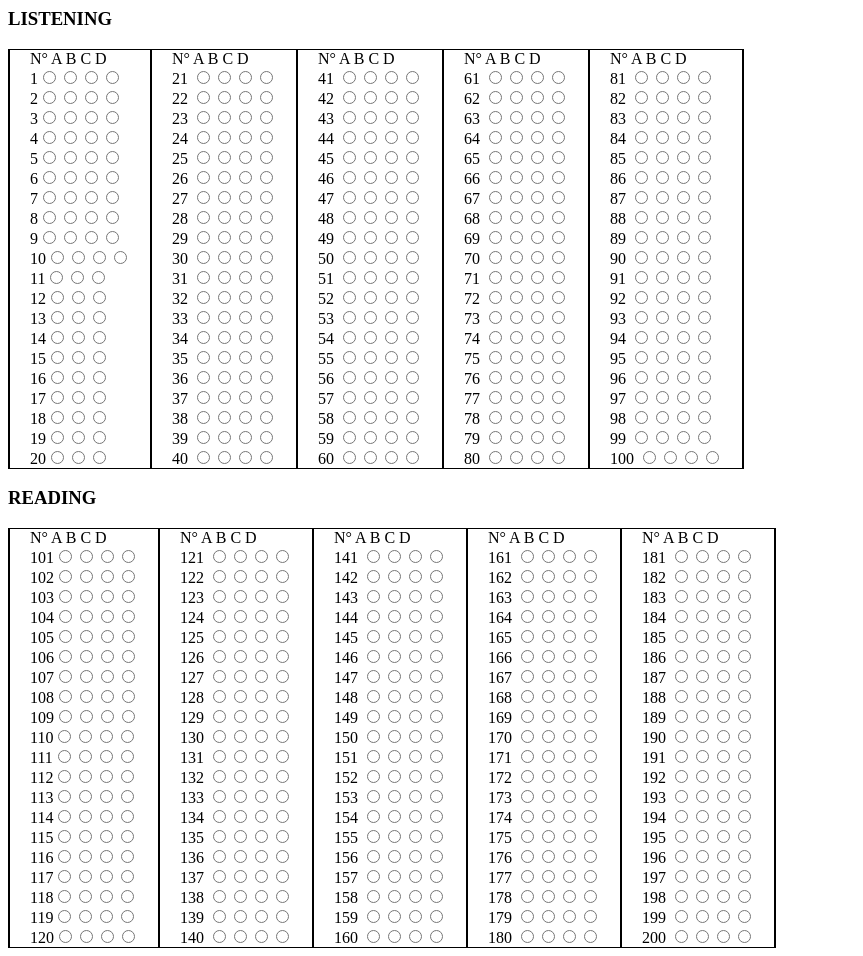
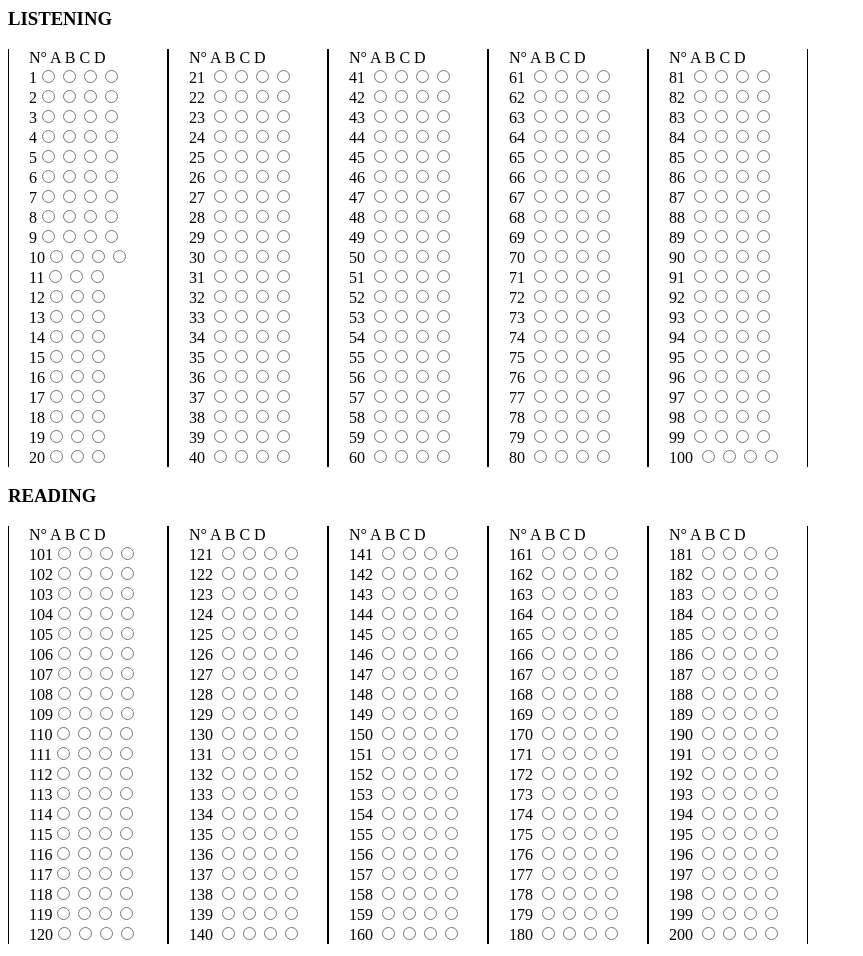
Before and after one commit to Carl0oss/Carl0oss.github.io, a plain HTML site: page index.html in a window 1280 px wide. Shown: the whole page, without its empty margins (0-863 px from the left). Drawn offline with Linux system fonts and the light colour scheme.

Commit message:
Add files via upload

```diff
--- a/css/toeic.css
+++ b/css/toeic.css
@@ -7,13 +7,13 @@
 #oral{
 	display:flex;
 	flex-direction:row;
-	border:solid black 1.5px;
-	width:734px;
+	width:800px;
 }
 
 #colonne{
-	padding-right:20px;
-	padding-left:20px;
+	padding-right: 10px;
+ 	padding-left: 20px;
+	width:300px;
 	border-right:solid black 1.5px;
 	border-left:solid black 1.5px;
 }
@@ -21,6 +21,5 @@
 #ecrit{
 	display:flex;
 	flex-direction:25px;
-	border:solid black 1.5px;
-	width:766px;
+	width:800px;
 }
```
